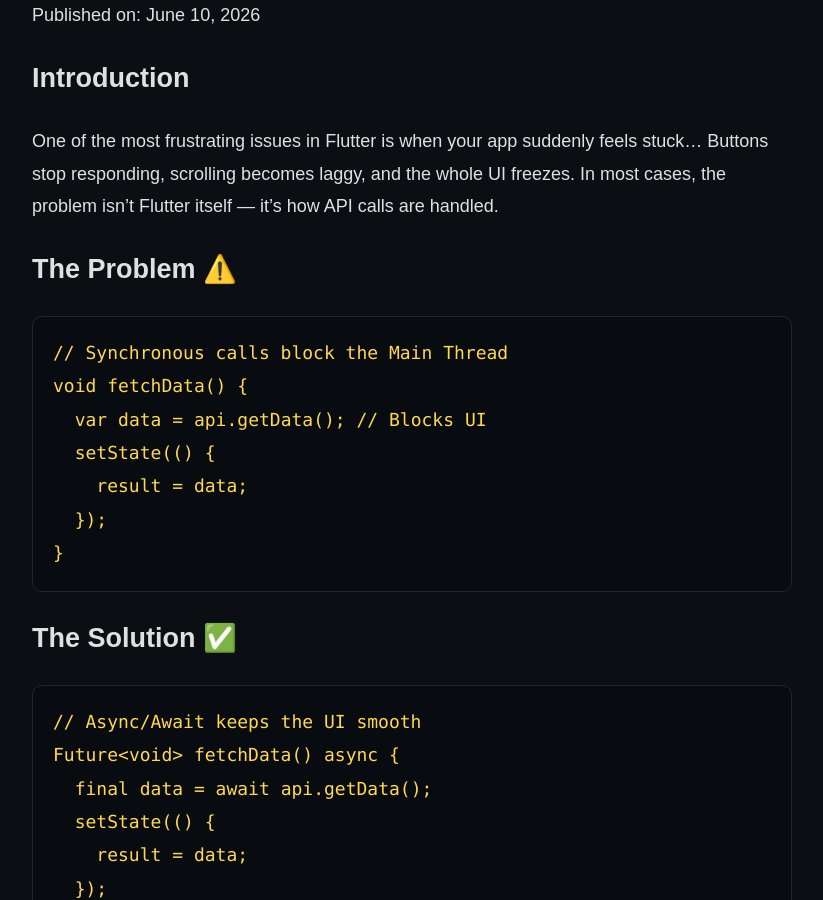
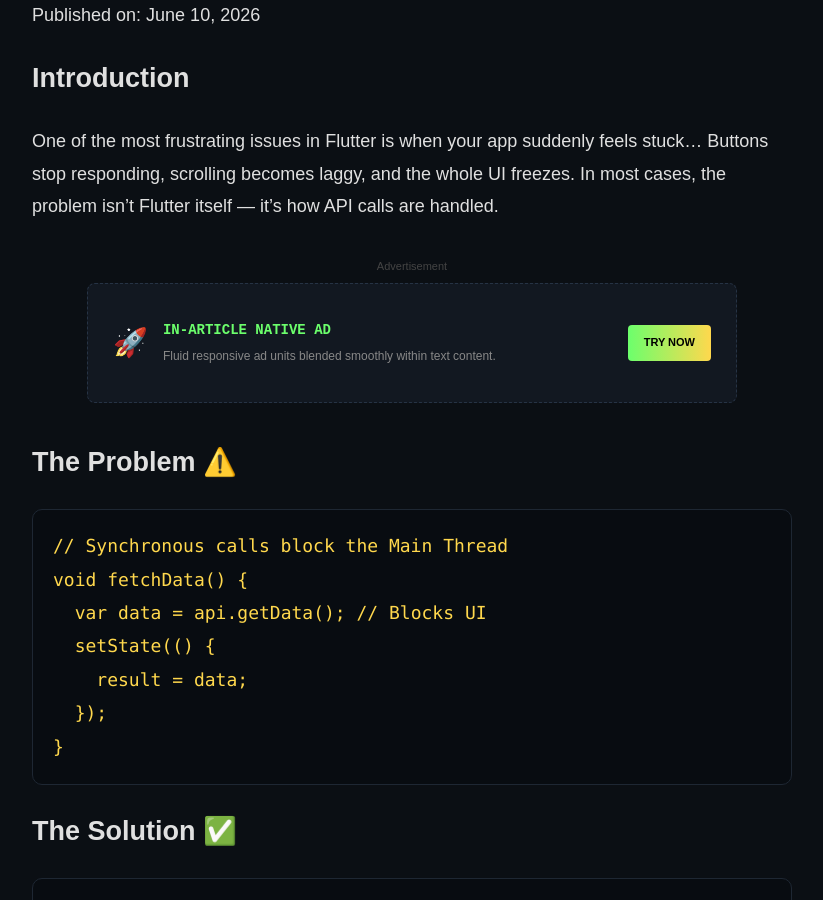
Before and after one commit to ahmloutfy/flutpulse, a Jekyll site: the page built from _posts/2026-04-10-why-api-freeze.md, in a window 1280 px wide and 900 px high, scrolled down 717 px. Shown: the whole window, without its empty margins (228-1051 px from the left). Built offline with Jekyll 4.4.1, drawn with Linux system fonts in a browser that asks for light colours.

Commit message:
Update default.html

```diff
--- a/_layouts/default.html
+++ b/_layouts/default.html
@@ -216,7 +215,34 @@
     {% endif %}
 
     <div class="article-main-content">
-      {{ content }}
+      {% assign paragraphs = content | split: "</p>" %}
+      {% for para in paragraphs %}
+        {{ para }}</p>
+
+        {% if forloop.index == 2 %}
+          <div style="text-align: center; margin: 35px auto; max-width: 100%;">
+            <span style="color: #444; font-size: 11px; display: block; margin-bottom: 6px;">Advertisement</span>
+            <div style="width: 100%; max-width: 650px; min-height: 120px; margin: 0 auto; position: relative; background: #121821; border-radius: 8px; border: 1px dashed #263345; display: flex; align-items: center; justify-content: space-between; box-sizing: border-box; padding: 15px 25px; overflow: hidden;">
+
+              <div style="display: flex; align-items: center; gap: 15px; text-align: left;">
+                <div style="font-size: 28px;">🚀</div>
+                <div>
+                  <div style="color: #6cff6c; font-family: monospace; font-size: 14px; font-weight: bold;">IN-ARTICLE NATIVE AD</div>
+                  <div style="color: #888; font-size: 12px; margin-top: 3px;">Fluid responsive ad units blended smoothly within text content.</div>
+                </div>
+              </div>
+              <div style="background: linear-gradient(90deg, #6cff6c, #ffd84d); color: #000; font-size: 11px; font-weight: bold; padding: 8px 16px; border-radius: 4px; text-transform: uppercase; white-space: nowrap;">Try Now</div>
+
+              <ins class="adsbygoogle"
+                   style="display: block; width: 100%; height: 100%; position: absolute; top: 0; left: 0; z-index: 10;"
+                   data-ad-layout="in-article"
+                   data-ad-format="fluid"
+                   data-ad-client="ca-pub-XXXXXXXXXXXXXXXX"
+                   data-ad-slot="MID_AD_SLOT"></ins>
+            </div>
+          </div>
+        {% endif %}
+      {% endfor %}
     </div>
 
   </div>
@@ -224,9 +250,8 @@
 {% endif %}
 
 {% if page.layout == "default" and page.title != "Home" %}
-<div style="text-align: center; margin: 40px auto; max-width: 800px;">
+<div style="text-align: center; margin: 45px auto; max-width: 800px;">
   <span style="color: #444; font-size: 12px; display: block; margin-bottom: 8px;">Advertisement</span>
-
   <div style="width: 300px; height: 250px; margin: 0 auto; position: relative; background: #121821; border-radius: 8px; border: 1px dashed #263345; display: flex; flex-direction: column; align-items: center; justify-content: center; box-sizing: border-box; padding: 20px; overflow: hidden;">
 
     <div style="font-size: 24px; margin-bottom: 10px;">⚡</div>
@@ -237,14 +262,15 @@
     <ins class="adsbygoogle"
          style="display: block; width: 300px; height: 250px; position: absolute; top: 0; left: 0; z-index: 10;"
          data-ad-client="ca-pub-XXXXXXXXXXXXXXXX"
-         data-ad-slot="ZZZZZZZZZZ"></ins>
+         data-ad-slot="END_AD_SLOT"></ins>
   </div>
 </div>
+{% endif %}
+
 <script>
-     // Smooth engine trigger for production
-     (adsbygoogle = window.adsbygoogle || []).push({});
+     // Smooth engine trigger for all injected units
+     (window.adsbygoogle = window.adsbygoogle || []).push({});
 </script>
-{% endif %}
 
 <footer>
   <p>© 2026 FlutPulse. All rights reserved.</p>
```
Also changed, not shown: other parts of _layouts/default.html (+2 -3 lines).
